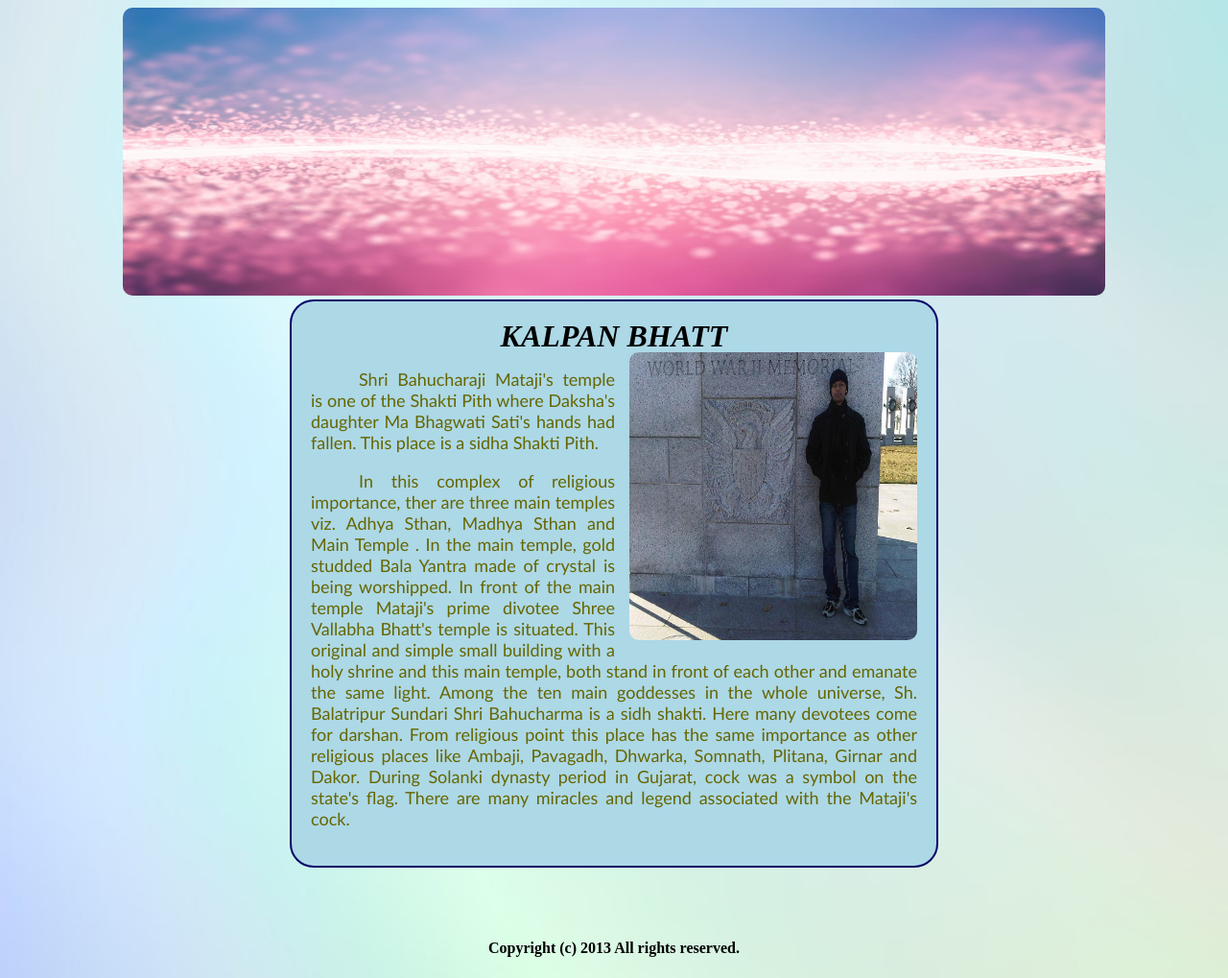
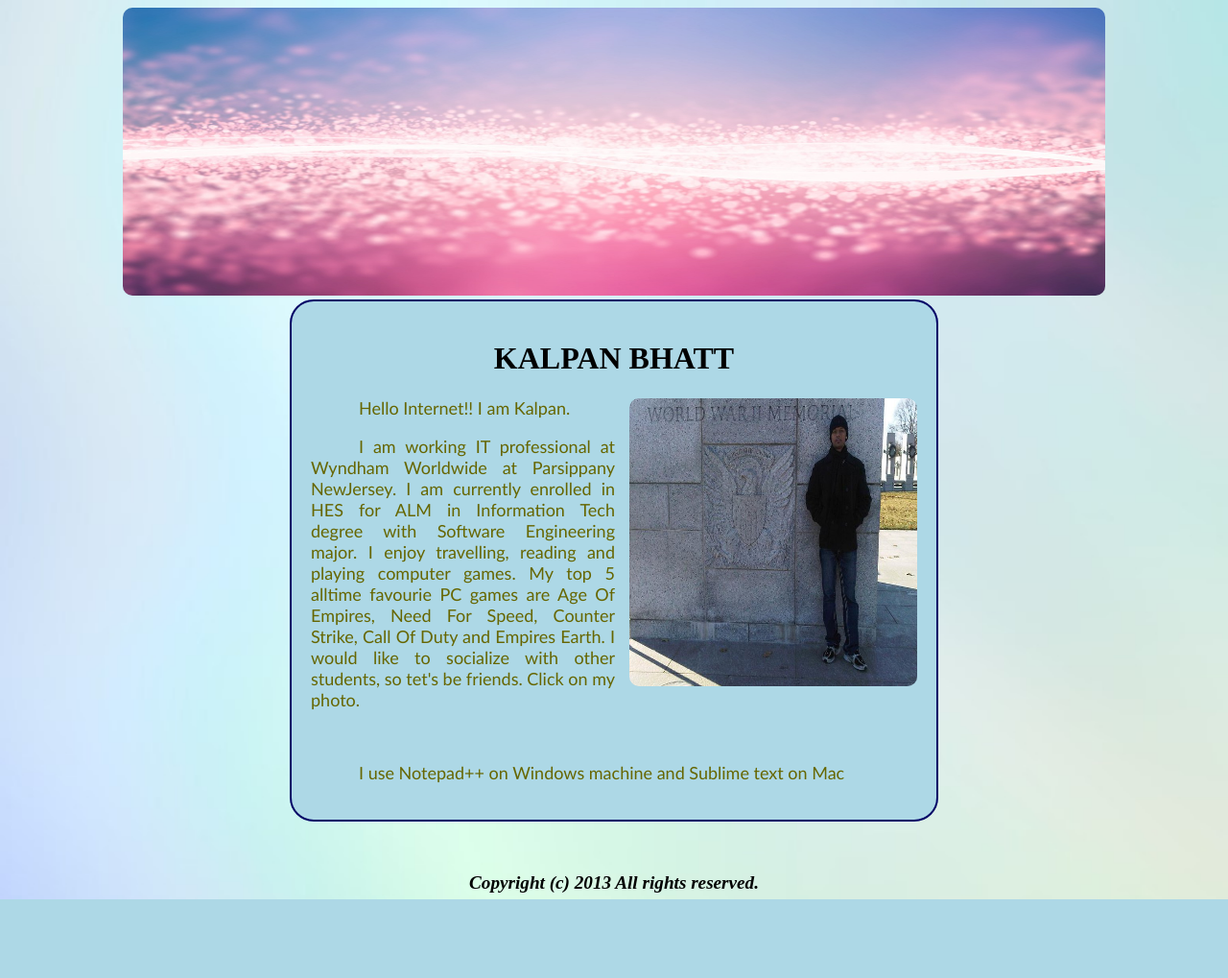
Before and after one commit to jatan/p1.kalpanbhatt.biz, a PHP site: page / in a window 1280 px wide. Shown: the whole page at 96% size. After the commit the page ends 937 px from the top, so only its background shows below. Run offline with PHP 8.4, Linux system fonts and the light colour scheme.

Commit message:
pre-validation content

```diff
--- a/css/index.css
+++ b/css/index.css
@@ -10,8 +10,8 @@
 		font-size:large;
 		color:#666600;
 		}
-		h1{
-		font: bold italic 2em/1em "Times New Roman", "MS Serif", "New York", serif;
+		h4{
+		font: bold italic 1.2em/1em "Times New Roman", "MS Serif", "New York", serif;
 		margin: 0;
 		padding: 0;
 		color: Black;
--- a/index.php
+++ b/index.php
@@ -4,8 +4,8 @@
 <head>
 <title>About Me!!</title>
 
-<meta name="Keywords" content="Bahucharaji, Mataji, Bahuchar Ma, Becharaji, Bahuchar Temple, Temple, Anand No Garbo, Bahuchar Chants, Vallabh Dhola, Ahmedabad Temple" />
-<meta name="Description" content="significance of the Bahucharaji Mataji Temple and also the upcoming events planned at the temple." />
+<meta name="Keywords" content="kalpanBhatt, Biodata, facebook, profession" />
+<meta name="Description" content="Brief description about myself" />
 <link href="./css/index.css" rel="stylesheet" type="text/css" />
 
 </head>
@@ -21,17 +21,12 @@
 		<img id="ProfilePhoto" src="./images/profile.jpg" alt = "click" />
 		</a>
 	</div>
-	<div>
-	<p>Shri Bahucharaji Mataji's temple is one of the Shakti Pith where Daksha's daughter Ma Bhagwati Sati's hands had fallen. This place is a sidha Shakti Pith.</p>
-	<p>In this complex of religious importance, ther are three main temples viz. Adhya Sthan, Madhya Sthan and Main Temple . In the main temple, gold studded Bala
-	Yantra made of crystal is being worshipped. In front of the main temple Mataji's prime divotee Shree Vallabha Bhatt's temple is situated. This original and simple small building with a
-	holy shrine and this main temple, both stand in front of each other and emanate the same light. Among the ten main 	goddesses in the whole universe, Sh. Balatripur Sundari
-	Shri Bahucharma is a sidh shakti. Here many devotees come for darshan. From religious point this place
-	has the same importance as other religious places like Ambaji, Pavagadh, Dhwarka, Somnath, Plitana, Girnar and Dakor. During Solanki dynasty period in Gujarat,
-	cock was a symbol on the state's flag. There are many miracles and legend associated with the Mataji's cock.
-	</p>
-	</div>
-
+	<p> Hello Internet!! I am Kalpan.</p>
+	<p> I am working IT professional at Wyndham Worldwide at Parsippany NewJersey. I am currently enrolled in HES for ALM in Information Tech degree with Software Engineering major. I enjoy travelling, reading and playing computer games.
+	My top 5 alltime favourie PC games are Age Of Empires, Need For Speed, Counter Strike, Call Of Duty and Empires Earth.
+I would like to socialize with other students, so tet's be friends. Click on my photo.</p>
+</br>
+	<p> I use Notepad++ on Windows machine and Sublime text on Mac</p>
 </div>
 
 <br/>
```
